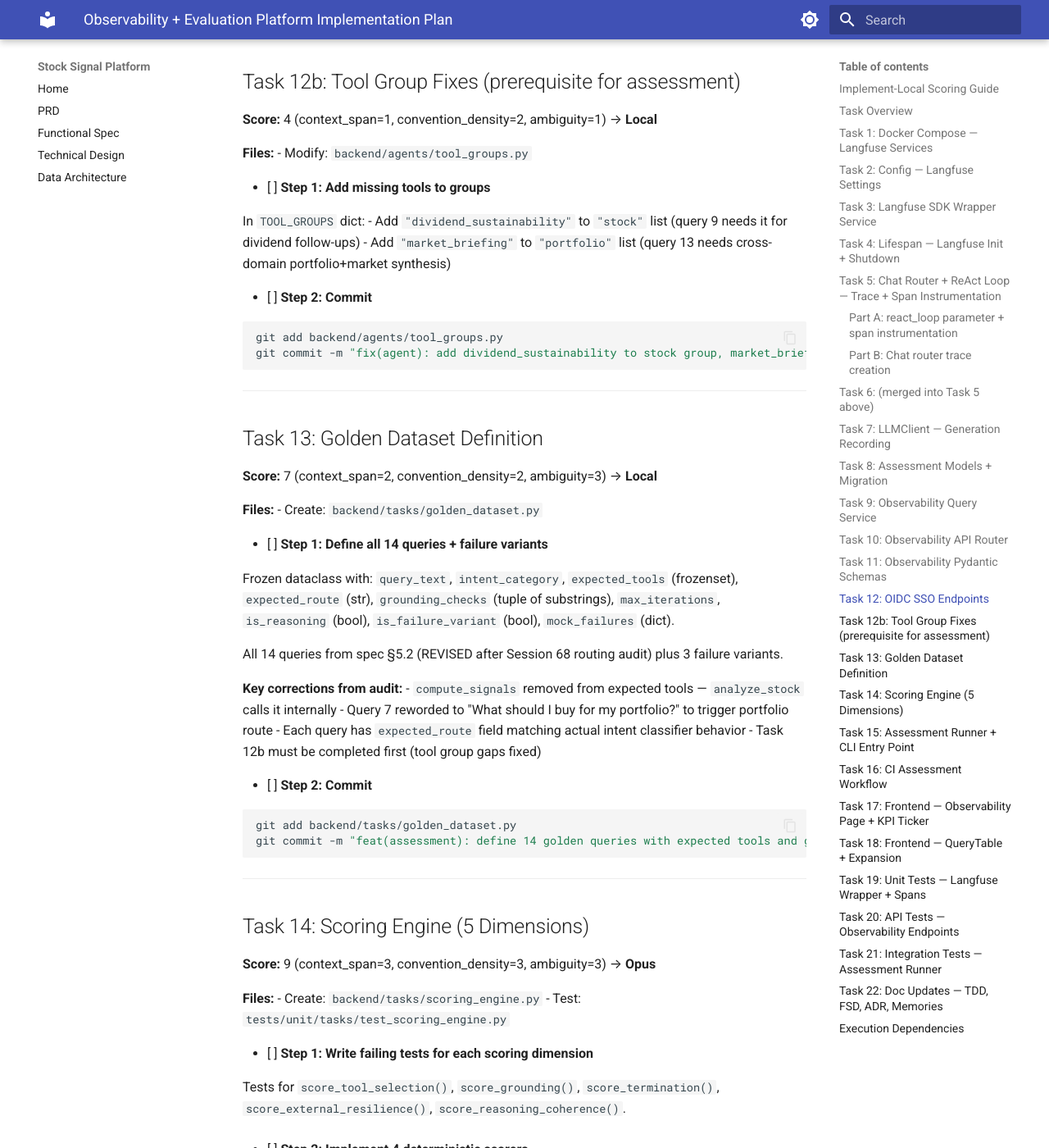
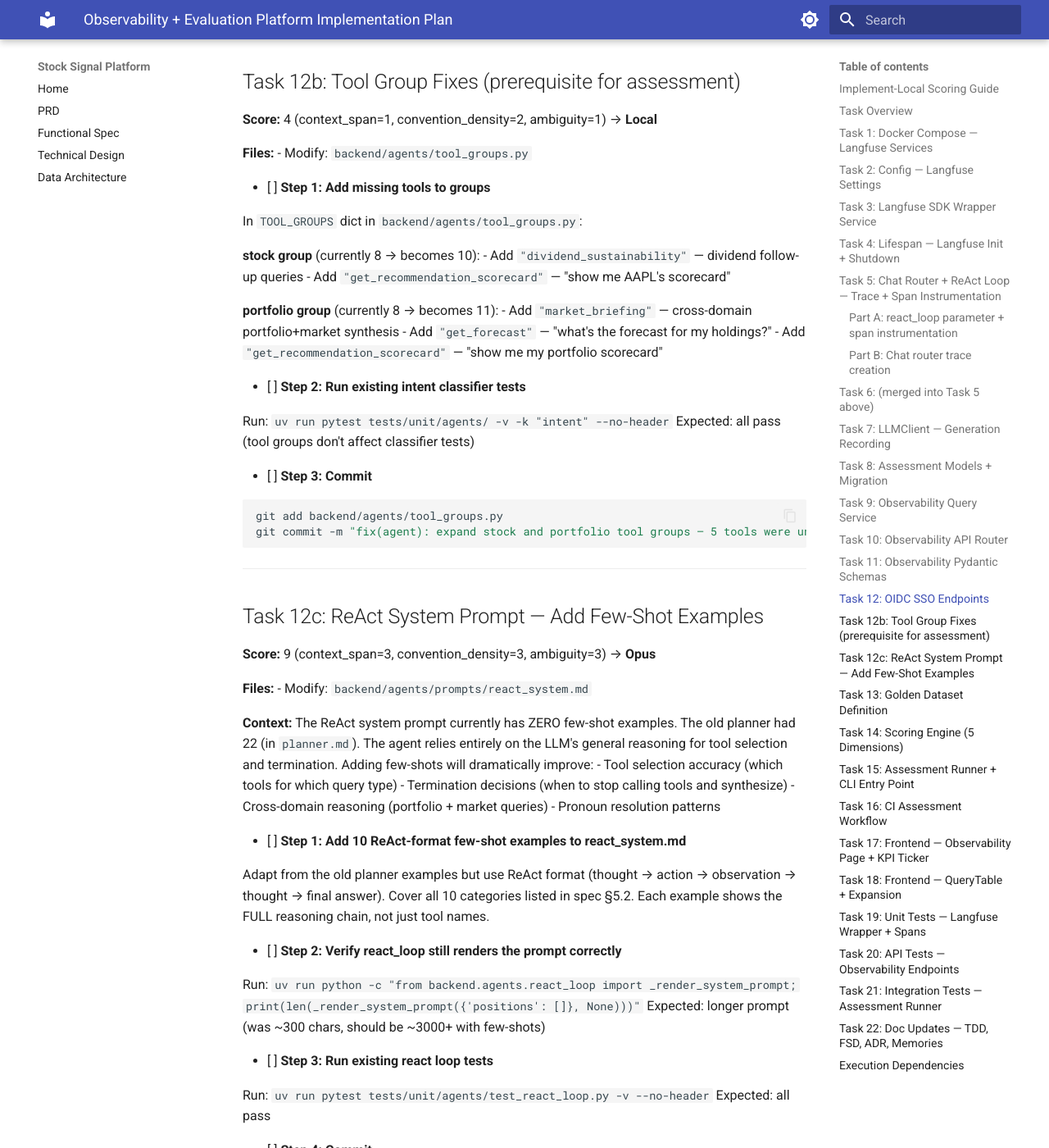
Before and after one commit to vipulbhatia29/stock-signal-platform, an MkDocs documentation site: the page built from docs/superpowers/plans/2026-03-28-observability-eval-platform.md, in a window 1280 px wide and 1400 px high, scrolled down 20683 px. Shown: the whole window at 82% size. Built offline with MkDocs 1.6.1 and Material for MkDocs 9.7.7, drawn with Linux system fonts in a browser that asks for light colours; some of the changed text lies outside the part shown.

Commit message:
docs: full tool group audit + dataset enriched to 17 queries + ReAct few-shot gap (Session 68)
Full cross-reference of 24 tools against 5 intent groups found 5 gaps.
Task 12b expanded with all fixes. Golden dataset enriched 14→17 queries.

Critical finding: ReAct system prompt has ZERO few-shot examples (old
planner had 22). Task 12c added to convert 10 few-shots to ReAct format.
This directly impacts tool selection accuracy and multi-step reasoning.

Co-Authored-By: Claude Opus 4.6 (1M context) <noreply@anthropic.com>

````diff
--- a/docs/superpowers/plans/2026-03-28-observability-eval-platform.md
+++ b/docs/superpowers/plans/2026-03-28-observability-eval-platform.md
@@ -2,7 +2,7 @@
 
 > **For agentic workers:** REQUIRED SUB-SKILL: Use superpowers:subagent-driven-development (recommended) or superpowers:executing-plans to implement this plan task-by-task. Steps use checkbox (`- [ ]`) syntax for tracking.
 
-**Goal:** Ship Langfuse integration, user-facing observability page, and periodic agent quality assessment framework with 14 golden queries.
+**Goal:** Ship Langfuse integration, user-facing observability page, and periodic agent quality assessment framework with 17 golden queries.
 
 **Architecture:** Langfuse runs as a parallel trace system alongside existing ObservabilityCollector. All SDK calls are fire-and-forget behind a feature flag. Frontend adds a new `/observability` route with KPI ticker + expandable query table. Quality assessment is batch-only (weekly CI + on-demand).
 
@@ -1004,15 +1004,63 @@ git commit -m "feat(auth): add OIDC endpoints for Langfuse SSO"
 
 - [ ] **Step 1: Add missing tools to groups**
 
-In `TOOL_GROUPS` dict:
-- Add `"dividend_sustainability"` to `"stock"` list (query 9 needs it for dividend follow-ups)
-- Add `"market_briefing"` to `"portfolio"` list (query 13 needs cross-domain portfolio+market synthesis)
+In `TOOL_GROUPS` dict in `backend/agents/tool_groups.py`:
 
-- [ ] **Step 2: Commit**
+**stock group** (currently 8 → becomes 10):
+- Add `"dividend_sustainability"` — dividend follow-up queries
+- Add `"get_recommendation_scorecard"` — "show me AAPL's scorecard"
+
+**portfolio group** (currently 8 → becomes 11):
+- Add `"market_briefing"` — cross-domain portfolio+market synthesis
+- Add `"get_forecast"` — "what's the forecast for my holdings?"
+- Add `"get_recommendation_scorecard"` — "show me my portfolio scorecard"
+
+- [ ] **Step 2: Run existing intent classifier tests**
+
+Run: `uv run pytest tests/unit/agents/ -v -k "intent" --no-header`
+Expected: all pass (tool groups don't affect classifier tests)
+
+- [ ] **Step 3: Commit**
 
 ```bash
 git add backend/agents/tool_groups.py
-git commit -m "fix(agent): add dividend_sustainability to stock group, market_briefing to portfolio group"
+git commit -m "fix(agent): expand stock and portfolio tool groups — 5 tools were unreachable for valid intents"
+```
+
+---
+
+## Task 12c: ReAct System Prompt — Add Few-Shot Examples
+
+**Score:** 9 (context_span=3, convention_density=3, ambiguity=3) → **Opus**
+
+**Files:**
+- Modify: `backend/agents/prompts/react_system.md`
+
+**Context:** The ReAct system prompt currently has ZERO few-shot examples. The old planner had 22 (in `planner.md`). The agent relies entirely on the LLM's general reasoning for tool selection and termination. Adding few-shots will dramatically improve:
+- Tool selection accuracy (which tools for which query type)
+- Termination decisions (when to stop calling tools and synthesize)
+- Cross-domain reasoning (portfolio + market queries)
+- Pronoun resolution patterns
+
+- [ ] **Step 1: Add 10 ReAct-format few-shot examples to react_system.md**
+
+Adapt from the old planner examples but use ReAct format (thought → action → observation → thought → final answer). Cover all 10 categories listed in spec §5.2. Each example shows the FULL reasoning chain, not just tool names.
+
+- [ ] **Step 2: Verify react_loop still renders the prompt correctly**
+
+Run: `uv run python -c "from backend.agents.react_loop import _render_system_prompt; print(len(_render_system_prompt({'positions': []}, None)))"`
+Expected: longer prompt (was ~300 chars, should be ~3000+ with few-shots)
+
+- [ ] **Step 3: Run existing react loop tests**
+
+Run: `uv run pytest tests/unit/agents/test_react_loop.py -v --no-header`
+Expected: all pass
+
+- [ ] **Step 4: Commit**
+
+```bash
+git add backend/agents/prompts/react_system.md
+git commit -m "feat(agent): add 10 ReAct few-shot examples for tool selection and multi-step reasoning"
 ```
 
 ---
@@ -1040,7 +1088,7 @@ All 14 queries from spec §5.2 (REVISED after Session 68 routing audit) plus 3 f
 
 ```bash
 git add backend/tasks/golden_dataset.py
-git commit -m "feat(assessment): define 14 golden queries with expected tools and grounding checks"
+git commit -m "feat(assessment): define 17 golden queries with expected tools and grounding checks"
 ```
 
 ---
@@ -1306,7 +1354,7 @@ Add:
 
 Add:
 - FR-9: Observability page (KPI ticker, query table L1/L2/L3, filters, Langfuse deep-link)
-- FR-10: Assessment framework (14 golden queries, 5 scoring dimensions, weekly CI)
+- FR-10: Assessment framework (17 golden queries, 5 scoring dimensions, weekly CI)
 
 - [ ] **Step 3: Mark Phase B complete in project-plan.md**
 
````
Also changed, not shown: docs/superpowers/specs/2026-03-28-observability-eval-platform-design.md (+43 -5 lines).
